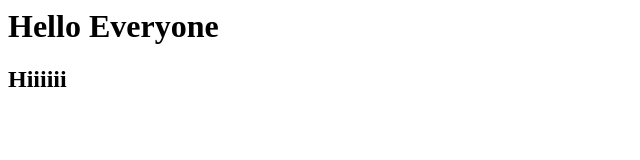
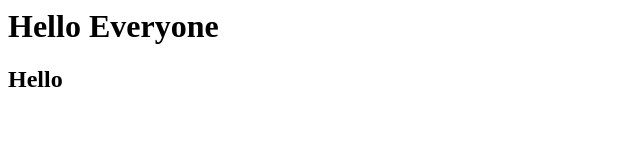
Before and after one commit to kushalsamota/Apache-Project, a plain HTML site: page index.html in a window 1280 px wide. Shown: the full height of the page, 0-640 px from the left. Drawn offline with Linux system fonts and the light colour scheme.

Commit message:
changed one line

```diff
--- a/index.html
+++ b/index.html
@@ -1,2 +1,2 @@
 <h1> Hello Everyone </h1>
-<h2> Hiiiiii </h2>
+<h2> Hello </h2>
```
